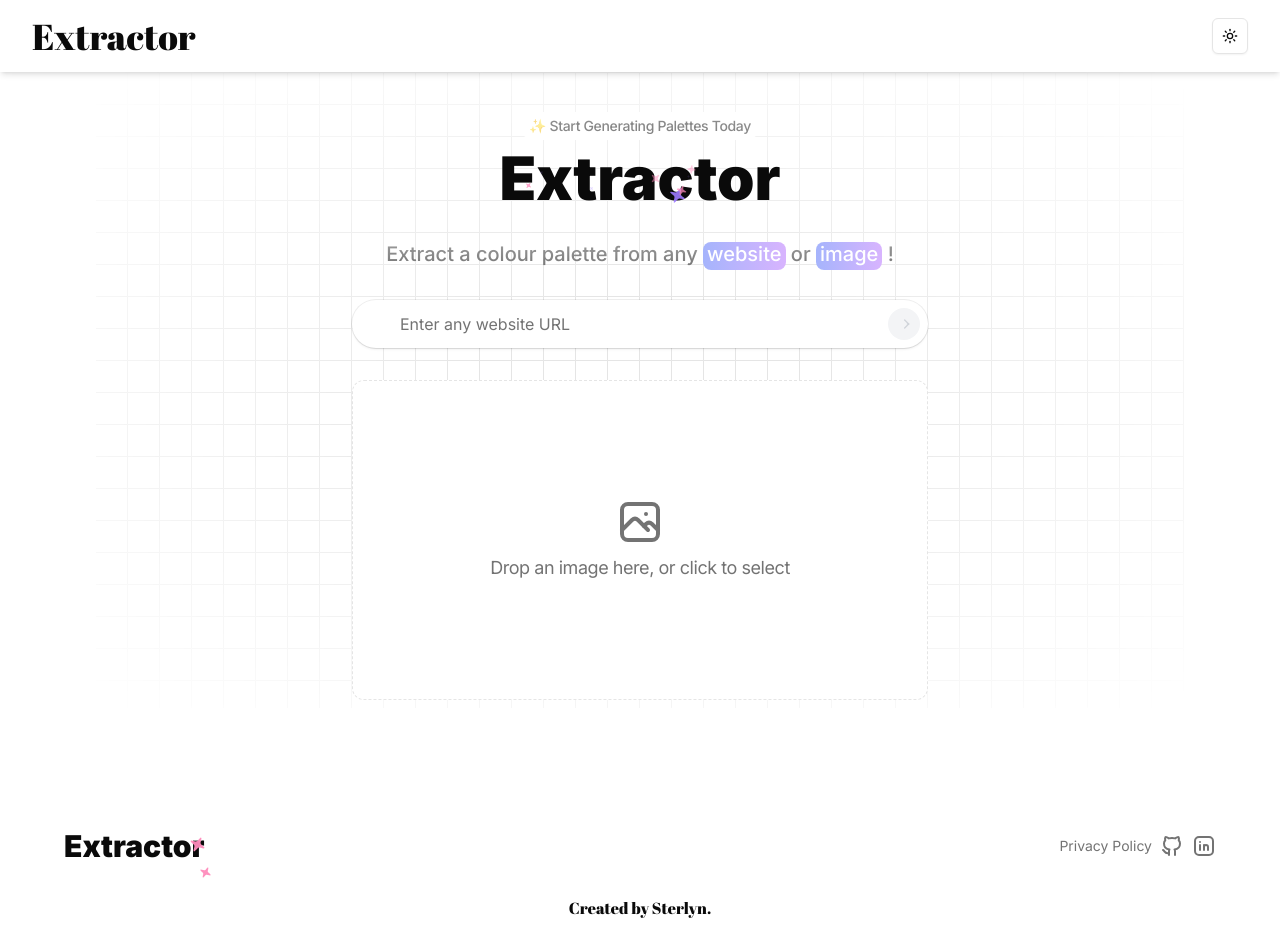
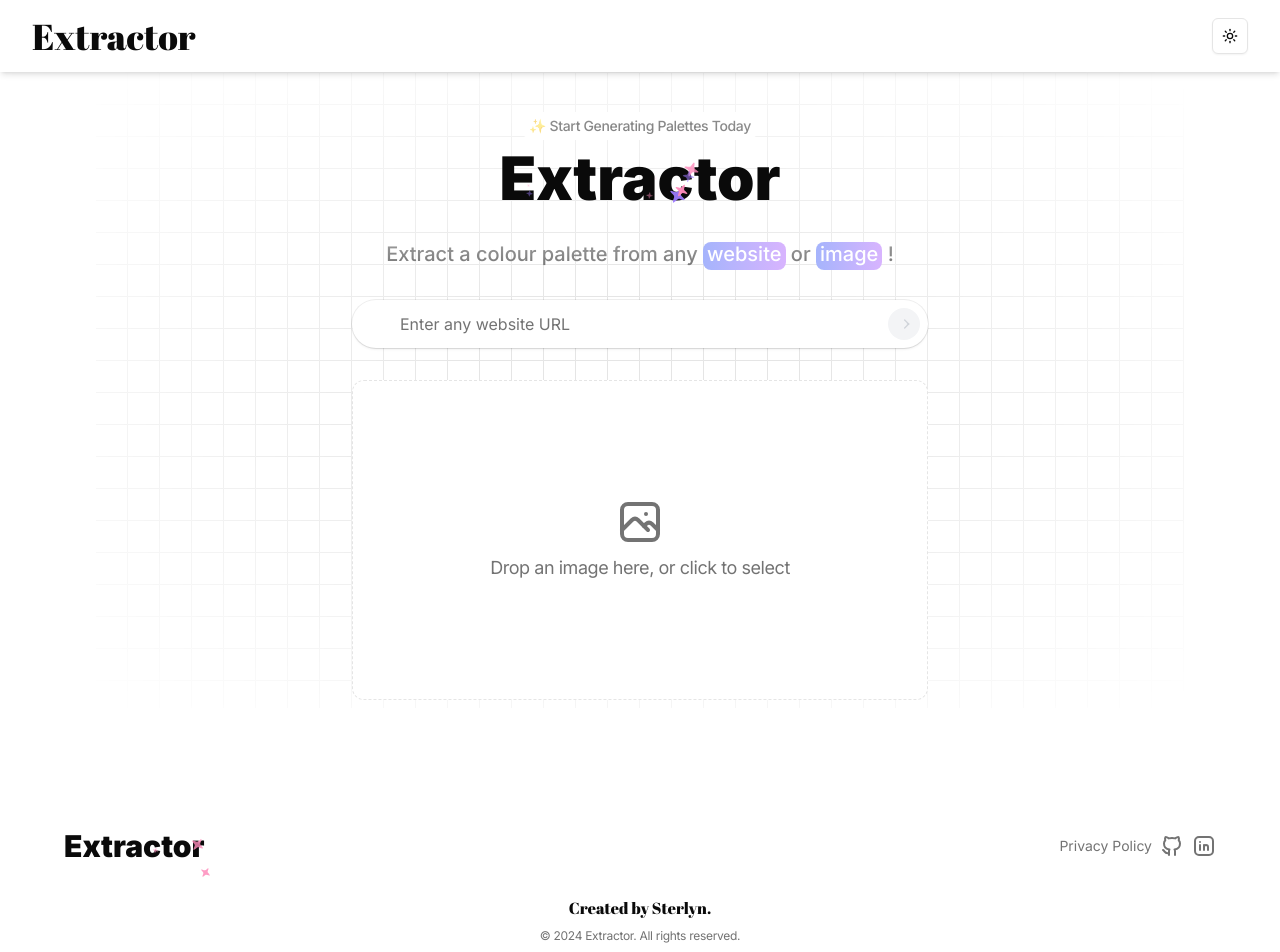
Before and after one commit to sterlyn-t/colour-extractor, a Next.js app: page / in a window 1280 px wide. Shown: the top 952 px of the page. Built offline with nearby package versions, Linux system fonts and the light colour scheme.

Commit message:
Feat: footer updates + seo

```diff
--- a/app/layout.tsx
+++ b/app/layout.tsx
@@ -3,19 +3,17 @@ import { Inter } from "next/font/google";
 import "./globals.css";
 import { Toaster } from "react-hot-toast";
 import { ThemeProvider } from "@/components/ThemeProvider";
-import { Abril_Fatface } from "next/font/google";
 import { cn } from "@/lib/utils";
-import Link from "next/link";
-import SparklesText from "@/components/ui/sparkles-text";
-import { IconBrandGithub, IconBrandLinkedin } from "@tabler/icons-react";
 import Header from "@/components/Header";
+import { keywords } from "@/lib/keywords";
+import Footer from "@/components/Footer";
 
 const inter = Inter({ subsets: ["latin"] });
-const abril = Abril_Fatface({ subsets: ["latin"], weight: "400" });
 
 export const metadata: Metadata = {
   title: "Extractor",
-  description: "Upload any image to extract a colour palette.",
+  description: "Extract a colour palette from any image or website.",
+  keywords: keywords,
 };
 
 export default function RootLayout({
@@ -35,42 +33,7 @@ export default function RootLayout({
           <Toaster />
           <Header />
           {children}
-          <footer className="w-full text-center mt-8 py-8">
-            <div className="flex items-center justify-between sm:px-16 px-2 sm:flex-row flex-col gap-y-8 sm:gap-y-0">
-              <SparklesText
-                text="Extractor"
-                className="text-3xl"
-                sparklesCount={3}
-              />
-
-              <div className="flex gap-x-2 items-center text-muted-foreground">
-                <Link
-                  href="/privacy-policy"
-                  className="text-sm text-muted-foreground dark:hover:text-slate-200 hover:text-zinc-900"
-                >
-                  Privacy Policy
-                </Link>
-                <Link
-                  href="https://github.com/sterlyn-t"
-                  target="_blank"
-                  rel="noopener noreferrer"
-                >
-                  <IconBrandGithub className="dark:hover:text-slate-200 hover:text-zinc-800" />
-                </Link>
-
-                <Link
-                  href="https://www.linkedin.com/in/sterlyn-tang/"
-                  target="_blank"
-                  rel="noopener noreferrer"
-                >
-                  <IconBrandLinkedin className="dark:hover:text-slate-200 hover:text-zinc-800" />
-                </Link>
-              </div>
-            </div>
-            <p className={"dark:text-gray-300 mt-8 " + abril.className}>
-              Created by Sterlyn.
-            </p>
-          </footer>
+          <Footer />
         </ThemeProvider>
       </body>
     </html>
--- a/components/Carousel.tsx
+++ b/components/Carousel.tsx
@@ -207,7 +207,7 @@ export const Card = ({
   return (
     <motion.button
       onClick={() => handleCopyHex(hex)}
-      className="rounded-3xl bg-gray-100 dark:bg-neutral-900 h-60 w-56 md:h-[30rem] md:w-96 overflow-hidden flex flex-col items-start justify-start relative sm:hover:scale-105 ease-in-out duration-200"
+      className="rounded-3xl bg-gray-100 dark:bg-neutral-900 h-60 w-56 md:h-[30rem] md:w-96 overflow-hidden flex flex-col items-start justify-start relative sm:hover:scale-105 ease-in-out duration-200 shadow-md"
     >
       <div className="absolute h-full top-0 inset-x-0 bg-gradient-to-t from-black/50 via-transparent to-transparent pointer-events-none" />
       <div className="relative z-10 p-8">
--- /dev/null
+++ b/components/Footer.tsx
@@ -0,0 +1,49 @@
+import React from "react";
+import Link from "next/link";
+import SparklesText from "@/components/ui/sparkles-text";
+import { IconBrandGithub, IconBrandLinkedin } from "@tabler/icons-react";
+import { Abril_Fatface } from "next/font/google";
+
+const abril = Abril_Fatface({ subsets: ["latin"], weight: "400" });
+
+const Footer = () => {
+  return (
+    <footer className="w-full text-center mt-8 sm:py-8 pt-16 pb-8 ">
+      <div className="flex items-center justify-between sm:px-16 px-2 sm:flex-row flex-col gap-y-8 sm:gap-y-0">
+        <SparklesText text="Extractor" className="text-3xl" sparklesCount={3} />
+
+        <div className="flex gap-x-2 items-center text-muted-foreground">
+          <Link
+            href="/privacy-policy"
+            className="text-sm text-muted-foreground dark:hover:text-slate-200 hover:text-zinc-900"
+          >
+            Privacy Policy
+          </Link>
+          <Link
+            href="https://github.com/sterlyn-t"
+            target="_blank"
+            rel="noopener noreferrer"
+          >
+            <IconBrandGithub className="dark:hover:text-slate-200 hover:text-zinc-800" />
+          </Link>
+
+          <Link
+            href="https://www.linkedin.com/in/sterlyn-tang/"
+            target="_blank"
+            rel="noopener noreferrer"
+          >
+            <IconBrandLinkedin className="dark:hover:text-slate-200 hover:text-zinc-800" />
+          </Link>
+        </div>
+      </div>
+      <p className={"dark:text-gray-300 mt-8 " + abril.className}>
+        Created by Sterlyn.
+      </p>
+      <p className="text-xs tracking-tight text-muted-foreground mt-2">
+        © {new Date().getFullYear()} Extractor. All rights reserved.
+      </p>
+    </footer>
+  );
+};
+
+export default Footer;
--- /dev/null
+++ b/lib/keywords.ts
@@ -0,0 +1,20 @@
+export const keywords = [
+  "Color palette generator",
+  "Extract colors from image",
+  "Color extractor tool",
+  "Image color palette",
+  "Create color palettes",
+  "Color picker from image",
+  "Image to color palette",
+  "Color scheme generator",
+  "Image URL color extractor",
+  "Color palette from URL",
+  "Color palette creator",
+  "Online color extractor",
+  "Image color analyzer",
+  "Digital design tool",
+  "Color generator for design",
+  "Extract dominant colors from image",
+  "Custom color palette creator",
+  "Color schemes for design",
+];
```
